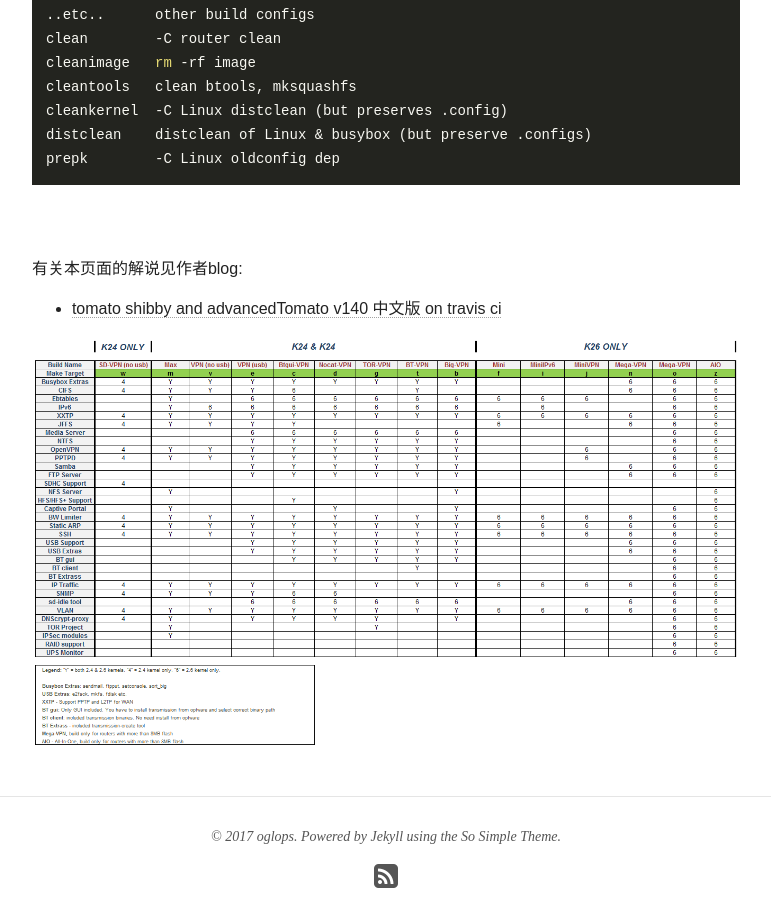
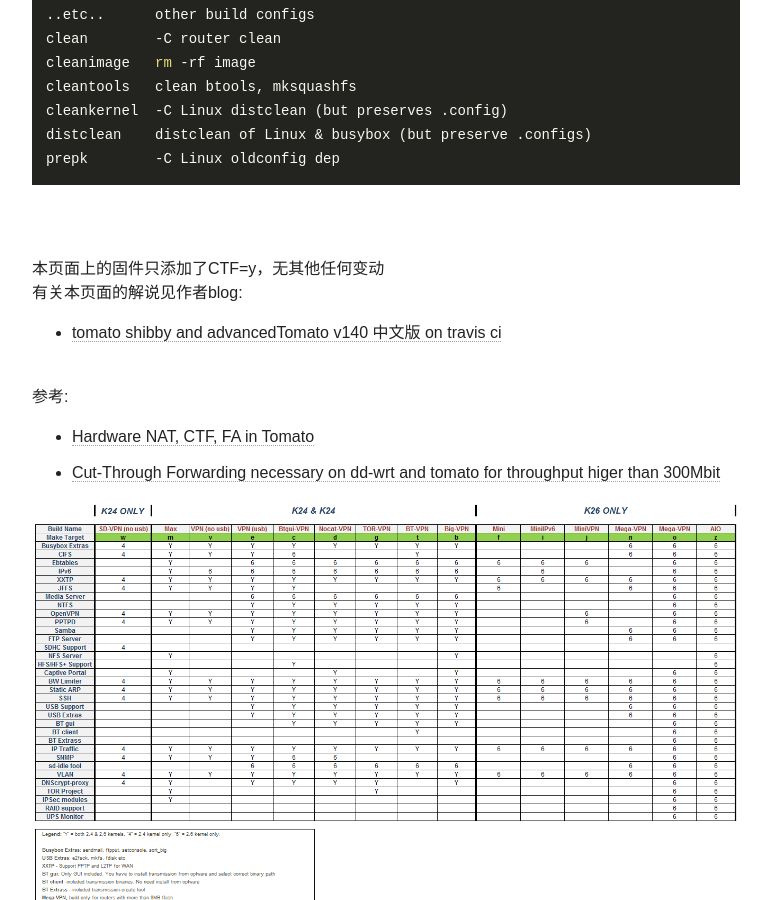
Before and after one commit to oglopss/tomato-ci-ctf-jekyll, a Jekyll site: the page built from index.html, in a window 1280 px wide and 900 px high, scrolled down 4685 px. Shown: the whole window, without its empty margins (254-1025 px from the left). Built offline with Jekyll 4.4.1, drawn with Linux system fonts in a browser that asks for light colours; nearby versions of some CDN libraries; some of the changed text lies outside the part shown.

Commit message:
add reference links

```diff
--- a/_config.yml
+++ b/_config.yml
@@ -1,6 +1,6 @@
 # Site wide configuration
 
-title: tomato firmwares 中文版 CTF
+title: tomato firmwares mipsel with CTF
 locale: en_US
 description: src-rt builds with CTF
 logo: kon.png
--- a/index.html
+++ b/index.html
@@ -1,7 +1,7 @@
 ---
 layout: page
 title: Recent Builds
-excerpt: "tomato rt-n builds in Chinese."
+excerpt: "tomato rt-n builds with CTF"
 search_omit: true
 ---
 
@@ -113,9 +113,19 @@ prepk        -C Linux oldconfig dep
 
 <br>
 <br>
+本页面上的固件只添加了CTF=y，无其他任何变动<br>
 有关本页面的解说见作者blog:
 <ul>
 <li><a href="https://ilmvfx.wordpress.com/2017/09/03/tomato-shibby-and-advancedtomato-v140-chinese-on-travis-ci/">tomato shibby and advancedTomato v140 中文版 on travis ci</a></li>
 </ul>
+<br>
+参考:<br>
+<ul>
+<li><a href="http://www.linksysinfo.org/index.php?threads/hardware-nat-ctf-fa-in-tomato.72182/#post-291371">Hardware NAT, CTF, FA in Tomato</a></li>
+<li><a href="https://kmg.group/cut-through-forwarding-necessary-on-dd-wrt-and-tomato-for-throughput-higer-than-300mbit-2/">Cut-Through Forwarding necessary on dd-wrt and tomato for throughput higer than 300Mbit</a></li>
+</ul>
+
+
+
 
 <a href="images/tomato-builds.png"><img src="images/tomato-builds.png"></a>
```
